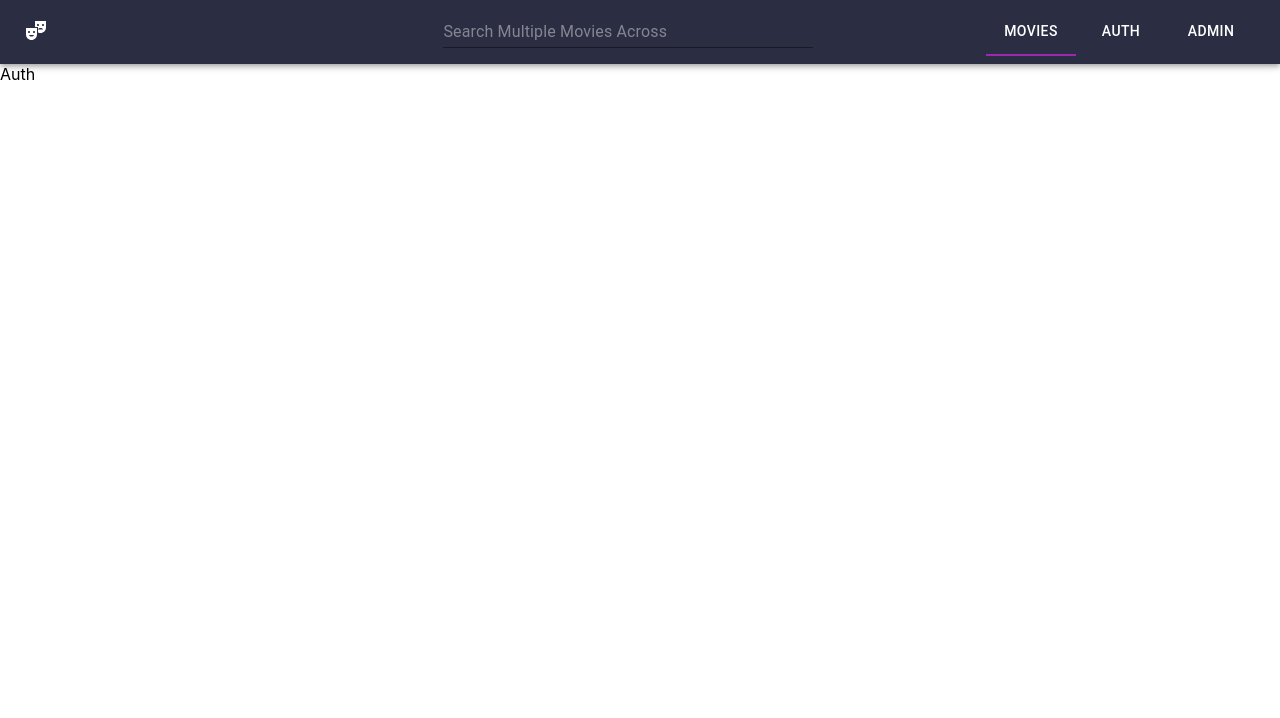
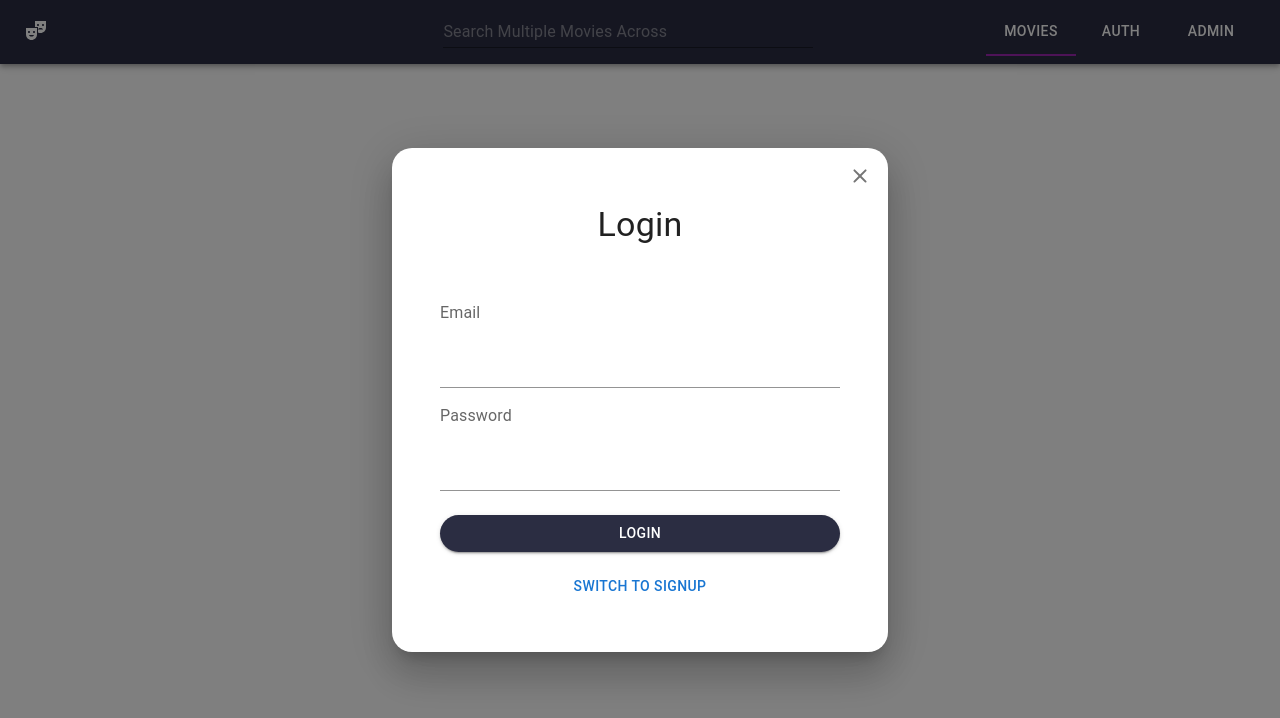
Before and after one commit to Shreyashkawale29/Movie-Booking-Application, a React (Create React App) app in the folder movies/: page /auth in a window 1280 px wide. Shown: the top 718 px of the page. Built offline with nearby package versions, Linux system fonts and the light colour scheme; no server answers.

Commit message:
Auth form: Login & SignUp

```diff
--- a/movies/src/components/Auth/Auth.js
+++ b/movies/src/components/Auth/Auth.js
@@ -1,8 +1,11 @@
 import React from 'react'
+import AuthForm from './AuthForm'
 
 const Auth = () => {
   return (
-    <div>Auth</div>
+    <div>
+      <AuthForm />
+    </div>
   )
 }
 
--- /dev/null
+++ b/movies/src/components/Auth/AuthForm.js
@@ -0,0 +1,79 @@
+import CloseRoundedIcon from '@mui/icons-material/CloseRounded';
+import { Box, Button, Dialog, FormLabel, IconButton, TextField, Typography } from '@mui/material'
+import React, { useState } from 'react'
+const labelStyle = { mt: 1, mb: 2 };
+
+const AuthForm = () => {
+    const [isSignup, setIsSignup] = useState(false)
+
+    return (
+        <Dialog PaperProps={{style:{borderRadius:20}}} open={true
+        }>
+            <Box sx={{ml:'auto', padding:1}}>
+                <IconButton>
+                    <CloseRoundedIcon/>
+                </IconButton>
+            </Box>
+            <Typography variant="h4" textAlign={"center"}>
+            {isSignup ? "Signup" : "Login" }
+
+            </Typography>
+            <form>
+                <Box
+                    padding={6}
+                    display={'flex'} justifyContent={'center'} flexDirection="column"
+                    width={400}
+                    margin="auto"
+                    alignContent={'center'}
+                >
+                    {isSignup && (
+                        <>
+                            {" "}
+                        <FormLabel sx={labelStyle}>name</FormLabel>
+                    <TextField
+                        margin="normal"
+                        variant='standard'
+                        type={'text'}
+                        name="name"
+                            />
+                    </>
+                    )}
+
+
+                    <FormLabel sx={labelStyle}>Email</FormLabel>
+                    <TextField
+                        margin="normal"
+                        variant='standard'
+                        type={'email'}
+                        name="email"
+                    />
+
+                    <FormLabel sx={labelStyle}>Password</FormLabel>
+                    <TextField
+                        margin="normal"
+                        variant='standard'
+                        type={'password'}
+                        name="password"
+                    />
+
+                    <Button
+                        sx={{ mt: 2, borderRadius: 10, bgcolor: "#2b2d42" }}
+                        type='submit'
+                        fullWidth variant='contained'>
+                        {isSignup ? "Signup" : "Login" }
+                    </Button>
+
+                    <Button onClick={()=>setIsSignup(!isSignup)}
+                        sx={{ mt: 2, borderRadius: 10 }}
+                        fullWidth>
+                        Switch To   {isSignup?"Login": "Signup"}
+                    </Button>
+
+
+                </Box>
+            </form>
+        </Dialog>
+
+    )
+}
+export default AuthForm
```
Also changed, not shown: movies/src/components/Auth/AdminAuth.js (added, +9 -0 lines), 2 other files (tests, documents, lock files or other folders).
